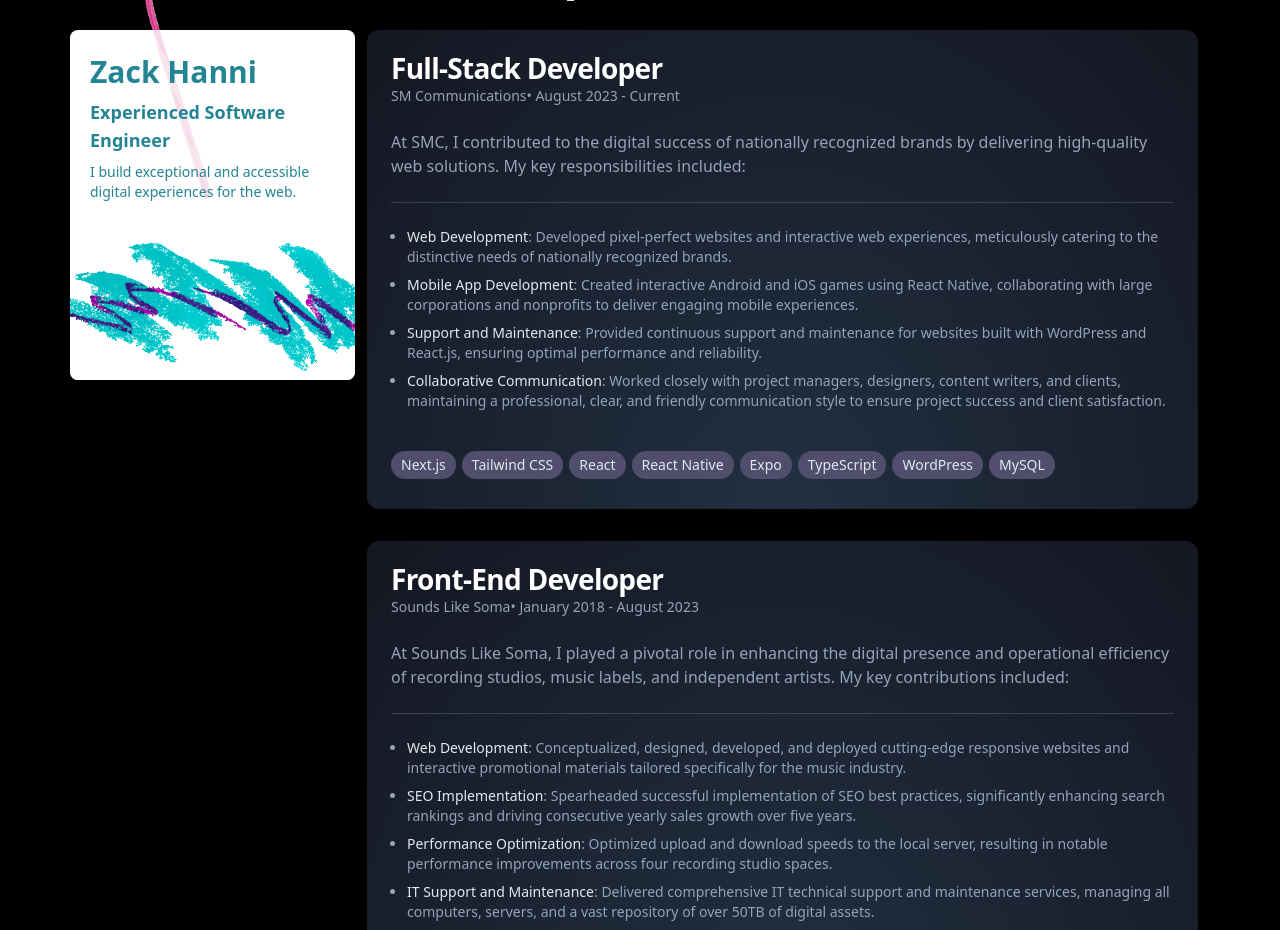
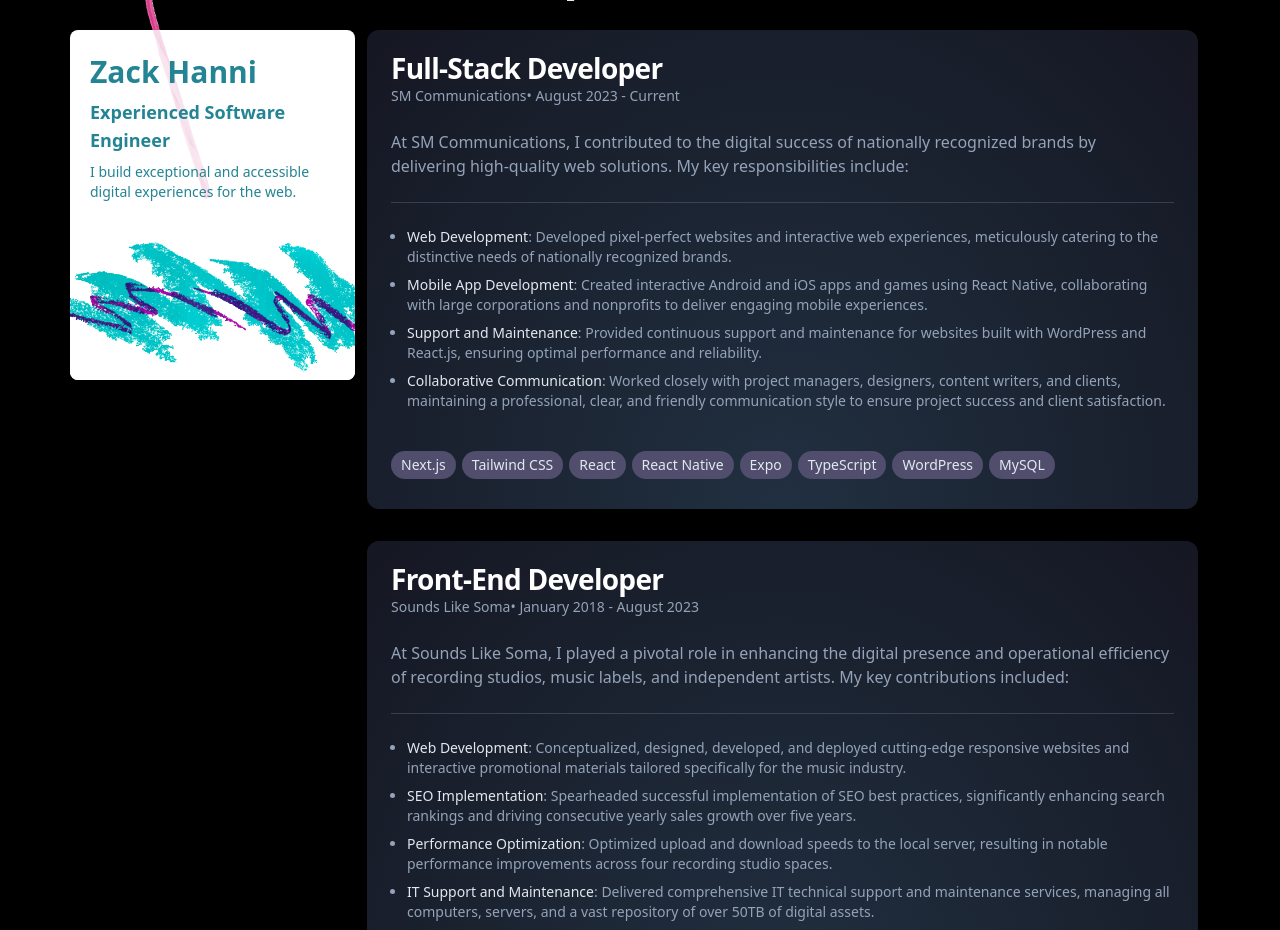
Before and after one commit to zackhanni/zachary.works, a Next.js app: page / in a window 1280 px wide. Shown: the part 880-1810 px from the top of the page. Built offline with nearby package versions, Linux system fonts and the light colour scheme.

Commit message:
reworded experience data

```diff
--- a/app/components/ExperienceData.tsx
+++ b/app/components/ExperienceData.tsx
@@ -15,7 +15,7 @@ const ExperienceData = [
       "MySQL",
     ],
     description: [
-      "At SMC, I contributed to the digital success of nationally recognized brands by delivering high-quality web solutions. My key responsibilities included:",
+      "At SM Communications, I contributed to the digital success of nationally recognized brands by delivering high-quality web solutions. My key responsibilities include:",
     ],
     bullets: (
       <ul className="space-y-2 list-disc text-sm pl-4">
@@ -29,9 +29,9 @@ const ExperienceData = [
           <span className="font-medium text-slate-200">
             Mobile App Development
           </span>
-          : Created interactive Android and iOS games using React Native,
-          collaborating with large corporations and nonprofits to deliver
-          engaging mobile experiences.
+          : Created interactive Android and iOS apps and games using React
+          Native, collaborating with large corporations and nonprofits to
+          deliver engaging mobile experiences.
         </li>
         <li>
           <span className="font-medium text-slate-200">
```
